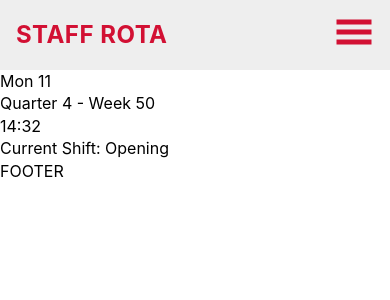
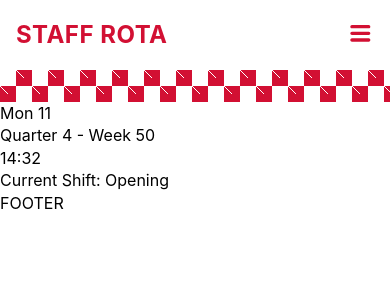
Before and after one commit to 2G2-99/staff_rota, a React (Vite) app: page / in a window 390 px wide. Shown: the top 300 px of the page. Built offline with nearby package versions, Linux system fonts and the light colour scheme.

Commit message:
Improved style of menu_list when oppened with the burger menu button

```diff
--- a/src/Router/Root.jsx
+++ b/src/Router/Root.jsx
@@ -3,6 +3,7 @@ import Navbar from '../components/Body/Navbar';
 import Footer from '../components/Body/Footer';
 import CustomLink from '../components/CustomLink';
 import { useState } from 'react';
+import '../styles/Root.css';
 
 function Root() {
 	const [isOpen, setIsOpen] = useState(false);
--- a/src/components/Body/Navbar.jsx
+++ b/src/components/Body/Navbar.jsx
@@ -9,26 +9,47 @@ function Navbar({ siteTitle, children, isOpen, setIsOpen }) {
 			<Link to="/" className="logo">
 				<span id="site-title">{siteTitle}</span>
 			</Link>
-			<ul className={`nav_list ${isOpen ? 'active' : ''}`}>{children}</ul>
+			<ul className={`nav_list ${isOpen ? 'open' : ''}`}>{children}</ul>
 
-			{/* Hamburger Menu */}
-			<div
-				className={`nav_menu ${isOpen ? 'active' : ''}`}
+			<button
+				className={`nav_menu ${isOpen ? 'open' : ''}`}
 				onClick={toggleOpen}
 			>
+				{/* isopen => cross if !isOpen => Hamburger */}
+				{isOpen ? (
 					<svg
 						xmlns="http://www.w3.org/2000/svg"
-					width="2.5em"
-					height="2.5em"
-					viewBox="0 0 512 512"
-					className="icon"
+						width="2em"
+						height="2em"
+						viewBox="0 0 12 12"
 					>
 						<path
 							fill="#d21033"
-						d="M32 96v64h448V96H32zm0 128v64h448v-64H32zm0 128v64h448v-64H32z"
+							d="M2.22 2.22a.749.749 0 0 1 1.06 0L6 4.939L8.72 2.22a.749.749 0 1 1 1.06 1.06L7.061 6L9.78 8.72a.749.749 0 1 1-1.06 1.06L6 7.061L3.28 9.78a.749.749 0 1 1-1.06-1.06L4.939 6L2.22 3.28a.749.749 0 0 1 0-1.06Z"
 						/>
 					</svg>
-			</div>
+				) : (
+					<svg
+						xmlns="http://www.w3.org/2000/svg"
+						width="2em"
+						height="2em"
+						viewBox="0 0 512 512"
+					>
+						<path
+							d="M417.4 224H94.6C77.7 224 64 238.3 64 256s13.7 32 30.6 32h322.8c16.9 0 30.6-14.3 30.6-32s-13.7-32-30.6-32z"
+							fill="#d21033"
+						/>
+						<path
+							d="M417.4 96H94.6C77.7 96 64 110.3 64 128s13.7 32 30.6 32h322.8c16.9 0 30.6-14.3 30.6-32s-13.7-32-30.6-32z"
+							fill="#d21033"
+						/>
+						<path
+							d="M417.4 352H94.6C77.7 352 64 366.3 64 384s13.7 32 30.6 32h322.8c16.9 0 30.6-14.3 30.6-32s-13.7-32-30.6-32z"
+							fill="#d21033"
+						/>
+					</svg>
+				)}
+			</button>
 		</nav>
 	);
 }
--- a/src/components/CustomLink.jsx
+++ b/src/components/CustomLink.jsx
@@ -5,7 +5,7 @@ function CustomLink({ to, children, setIsOpen }) {
 	const handleClick = () => setIsOpen(false);
 
 	return (
-		<Link to={to} onClick={handleClick} className="link">
+		<Link to={to} onClick={handleClick} className="nav_link">
 			{children}
 		</Link>
 	);
--- a/src/styles/Navbar.css
+++ b/src/styles/Navbar.css
@@ -2,19 +2,6 @@
 	padding: 0;
 	margin: 0;
 	box-sizing: border-box;
-}
-
-ul {
-	list-style: none;
-	text-decoration: none;
-	padding: 0;
-	margin: 0;
-
-	.link {
-		text-decoration: none;
-		color: var(--black);
-		user-select: none;
-	}
 }
 
 .logo {
@@ -29,7 +16,7 @@ ul {
 
 /* navbar */
 .navbar {
-	background-color: var(--light-grey);
+	background-color: var(--white);
 	padding: 0.75rem 1.25rem;
 	display: flex;
 	justify-content: space-between;
@@ -39,13 +26,30 @@ ul {
 
 	.nav_list {
 		display: flex;
-		justify-content: space-between;
+		justify-content: space-evenly;
 		align-items: center;
 		gap: 3rem;
+		list-style: none;
+		text-decoration: none;
+		padding: 0;
+		margin: 0;
+
+		.nav_link {
+			text-decoration: none;
+			color: var(--black);
+			user-select: none;
+		}
+
+		.nav_link.active {
+			border-bottom: 3px solid var(--red-tape);
+			transition: all 0.2s ease-in-out;
+		}
 	}
 
 	.nav_menu {
 		display: none;
+		border: none;
+		background-color: transparent;
 	}
 }
 
@@ -60,24 +64,37 @@ ul {
 			cursor: pointer;
 		}
 
+		.nav_menu {
+			position: relative;
+			z-index: 99;
+			transition: all 0.8s ease-in-out;
+		}
+
+		.nav_menu.open {
+			transform: rotate(0.25turn);
+			/* transition: all 0.8s ease-in-out; */
+		}
+
 		.nav_list {
-			position: absolute;
+			position: fixed;
+			top: 0;
+			right: 0;
+			bottom: 0;
+			left: 0;
+			text-align: start;
 			flex-direction: column;
-			justify-content: flex-start;
-			gap: 1.75rem;
-			top: 70px;
+			justify-content: center;
+			align-items: center;
 			left: -100%;
-			text-align: start;
 			width: 100%;
-			transition: 0.7s ease-in-out;
 			background-color: var(--light-grey);
 			padding: 10px;
-			transition: 0.7s ease-in-out;
-			/* height: 90%; */
+			transition: all 0.5s ease-in-out;
+			z-index: 10;
 		}
 	}
 
-	.nav_list.active {
-		left: 0;
+	.nav_list.open {
+		transform: translateX(100%);
 	}
 }
--- /dev/null
+++ b/src/styles/Root.css
@@ -0,0 +1,25 @@
+header::after {
+	content: '';
+	display: block;
+	width: 100%;
+	background-color: var(--white);
+	height: 2rem;
+	background-image: linear-gradient(
+			45deg,
+			#d21033 25%,
+			rgba(255, 255, 255, 0.001) 25%,
+			rgba(255, 255, 255, 0.001) 75%,
+			#d21033 75%,
+			#d21033
+		),
+		linear-gradient(
+			45deg,
+			#d21033 25%,
+			rgba(255, 255, 255, 0.001) 25%,
+			rgba(255, 255, 255, 0.001) 75%,
+			#d21033 75%,
+			#d21033
+		);
+	background-size: calc(16px * 2) calc(16px * 2);
+	background-position: 0 0, 16px 16px;
+}
```
Lines whose indentation alone changed are shown as unchanged.
